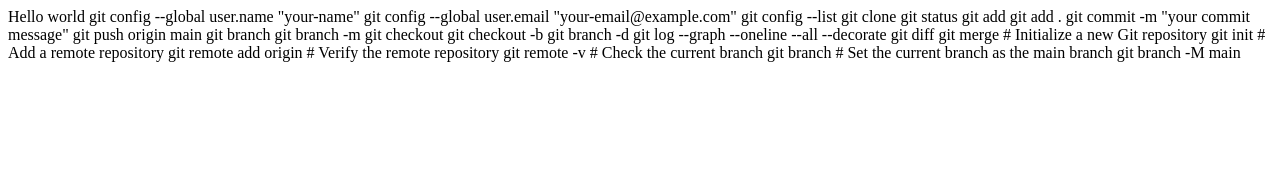
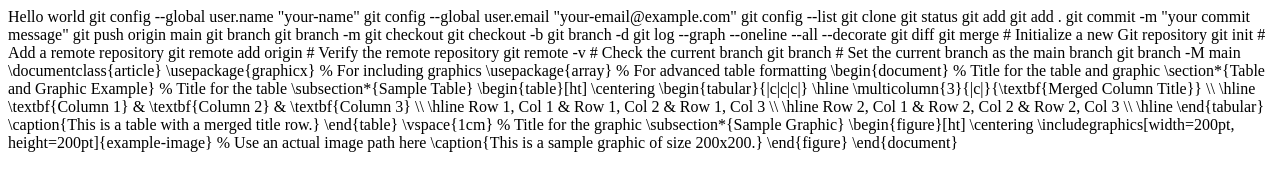
Before and after one commit to Shrey819/firstRepo, a plain HTML site: page index.html in a window 1280 px wide. Drawn offline with Linux system fonts and the light colour scheme.

Commit message:
Update index.html

```diff
--- a/index.html
+++ b/index.html
@@ -33,4 +33,46 @@ git branch
 git branch -M main
 
 
+
+
+
+
+
+\documentclass{article}
+\usepackage{graphicx} % For including graphics
+\usepackage{array}    % For advanced table formatting
+
+\begin{document}
+
+% Title for the table and graphic
+\section*{Table and Graphic Example}
+
+% Title for the table
+\subsection*{Sample Table}
+
+\begin{table}[ht]
+    \centering
+    \begin{tabular}{|c|c|c|}
+        \hline
+        \multicolumn{3}{|c|}{\textbf{Merged Column Title}} \\ \hline
+        \textbf{Column 1} & \textbf{Column 2} & \textbf{Column 3} \\ \hline
+        Row 1, Col 1 & Row 1, Col 2 & Row 1, Col 3 \\ \hline
+        Row 2, Col 1 & Row 2, Col 2 & Row 2, Col 3 \\ \hline
+    \end{tabular}
+    \caption{This is a table with a merged title row.}
+\end{table}
+
+\vspace{1cm}
+
+% Title for the graphic
+\subsection*{Sample Graphic}
+
+\begin{figure}[ht]
+    \centering
+    \includegraphics[width=200pt, height=200pt]{example-image} % Use an actual image path here
+    \caption{This is a sample graphic of size 200x200.}
+\end{figure}
+
+\end{document}
+
 </p>
```
